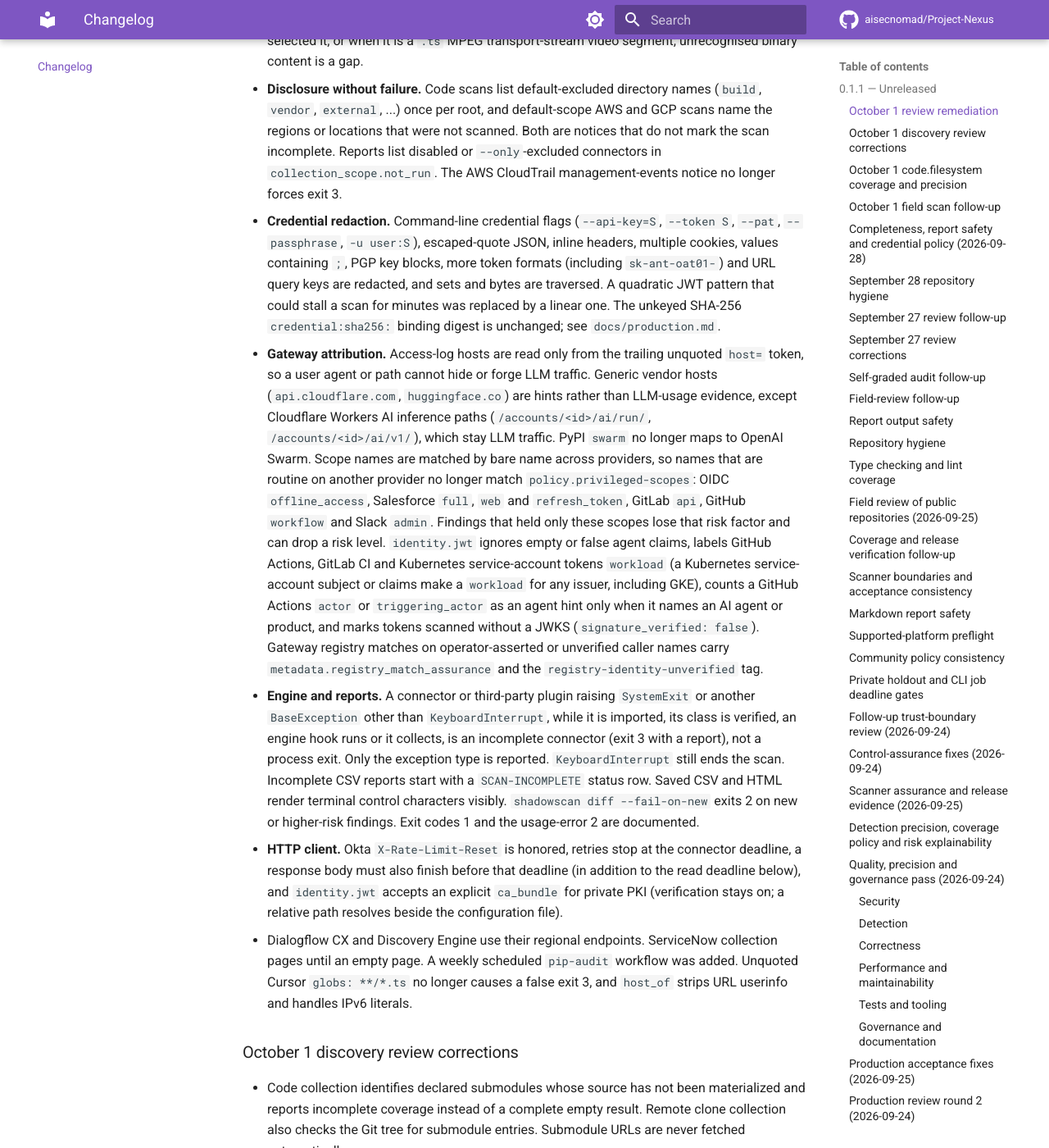
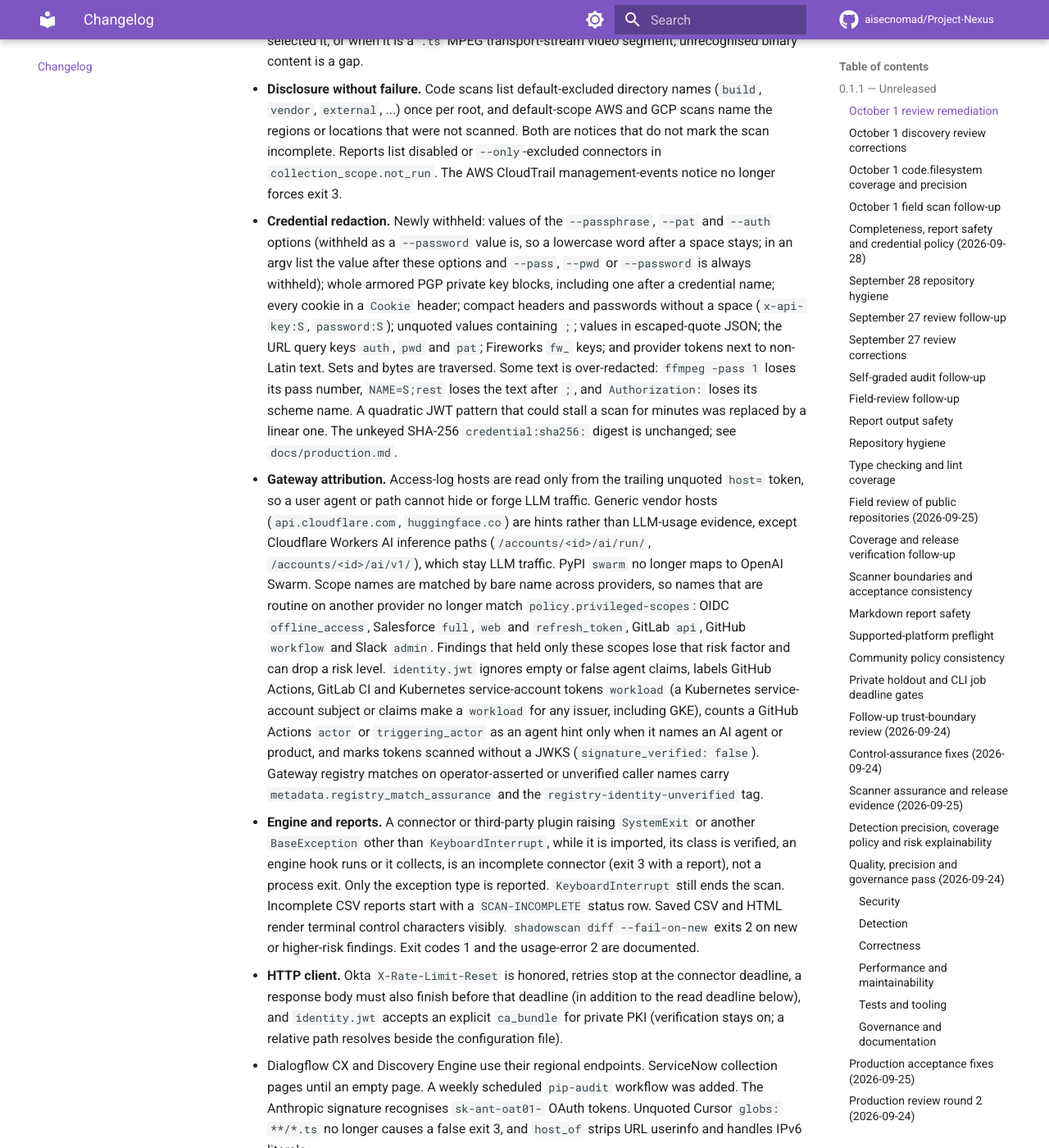
Before and after one commit to aisecnomad/Project-Nexus, an MkDocs documentation site: the page built from docs/changelog.md, in a window 1280 px wide and 1400 px high, scrolled down 688 px. Shown: the whole window at 82% size. Built offline with MkDocs 1.6.1 and Material for MkDocs 9.7.7, drawn with Linux system fonts in a browser that asks for light colours; comment, search, counter and statistics services are not loaded.

Commit message:
Document the redaction changes precisely and the rollout for old reports
- CHANGELOG lists only forms that main left in reports and this branch
  withholds, each checked by running both: --passphrase, --pat and --auth
  values, PGP private key blocks (also after a credential name), every
  cookie, compact name:value headers and passwords, unquoted values
  containing ';', escaped-quote JSON, the auth/pwd/pat query keys, fw_ keys
  and tokens next to non-Latin text. --api-key, --token and -u user:S were
  already withheld and are no longer listed as new. Option values are
  described as withheld like a --password value (a lowercase word after a
  space stays), and argv lists as always withholding the value. The known
  over-redactions are named. sk-ant-oat01- moves to the detection changes.
- production.md tells operators to regenerate reports from before this
  revision and rotate any key, PGP private key or session cookie they show,
  and notes the extra markers and possible ID changes.
- SECURITY.md's withheld list gains the new forms.

Co-Authored-By: Claude Opus 5.5 <noreply@anthropic.com>
Claude-Session: https://claude.ai/code/session_01LGKG97BqEyAYCbY5tWUtBs
Signed-off-by: Claude <noreply@anthropic.com>

```diff
--- a/CHANGELOG.md
+++ b/CHANGELOG.md
@@ -31,13 +31,20 @@ has a regression test.
   notices that do not mark the scan incomplete. Reports list disabled or
   `--only`-excluded connectors in `collection_scope.not_run`. The AWS CloudTrail
   management-events notice no longer forces exit 3.
-- **Credential redaction.** Command-line credential flags (`--api-key=S`,
-  `--token S`, `--pat`, `--passphrase`, `-u user:S`), escaped-quote JSON, inline
-  headers, multiple cookies, values containing `;`, PGP key blocks, more token
-  formats (including `sk-ant-oat01-`) and URL query keys are redacted, and sets
-  and bytes are traversed. A quadratic JWT pattern that could stall a scan for
-  minutes was replaced by a linear one. The unkeyed SHA-256 `credential:sha256:`
-  binding digest is unchanged; see `docs/production.md`.
+- **Credential redaction.** Newly withheld: values of the `--passphrase`,
+  `--pat` and `--auth` options (withheld as a `--password` value is, so a
+  lowercase word after a space stays; in an argv list the value after these
+  options and `--pass`, `--pwd` or `--password` is always withheld); whole
+  armored PGP private key blocks, including one after a credential name; every
+  cookie in a `Cookie` header; compact headers and passwords without a space
+  (`x-api-key:S`, `password:S`); unquoted values containing `;`; values in
+  escaped-quote JSON; the URL query keys `auth`, `pwd` and `pat`; Fireworks
+  `fw_` keys; and provider tokens next to non-Latin text. Sets and bytes are
+  traversed. Some text is over-redacted: `ffmpeg -pass 1` loses its pass
+  number, `NAME=S;rest` loses the text after `;`, and `Authorization:` loses
+  its scheme name. A quadratic JWT pattern that could stall a scan for minutes
+  was replaced by a linear one. The unkeyed SHA-256 `credential:sha256:` digest
+  is unchanged; see `docs/production.md`.
 - **Gateway attribution.** Access-log hosts are read only from the trailing
   unquoted `host=` token, so a user agent or path cannot hide or forge LLM
   traffic. Generic vendor hosts (`api.cloudflare.com`, `huggingface.co`) are
@@ -71,7 +78,8 @@ has a regression test.
   resolves beside the configuration file).
 - Dialogflow CX and Discovery Engine use their regional endpoints. ServiceNow
   collection pages until an empty page. A weekly scheduled `pip-audit` workflow
-  was added. Unquoted Cursor `globs: **/*.ts` no longer causes a false exit 3,
+  was added. The Anthropic signature recognises `sk-ant-oat01-` OAuth tokens.
+  Unquoted Cursor `globs: **/*.ts` no longer causes a false exit 3,
   and `host_of` strips URL userinfo and handles IPv6 literals.
 
 ### October 1 discovery review corrections
```
Also changed, not shown: SECURITY.md (+7 -4 lines), docs/production.md (+12 -0 lines).
